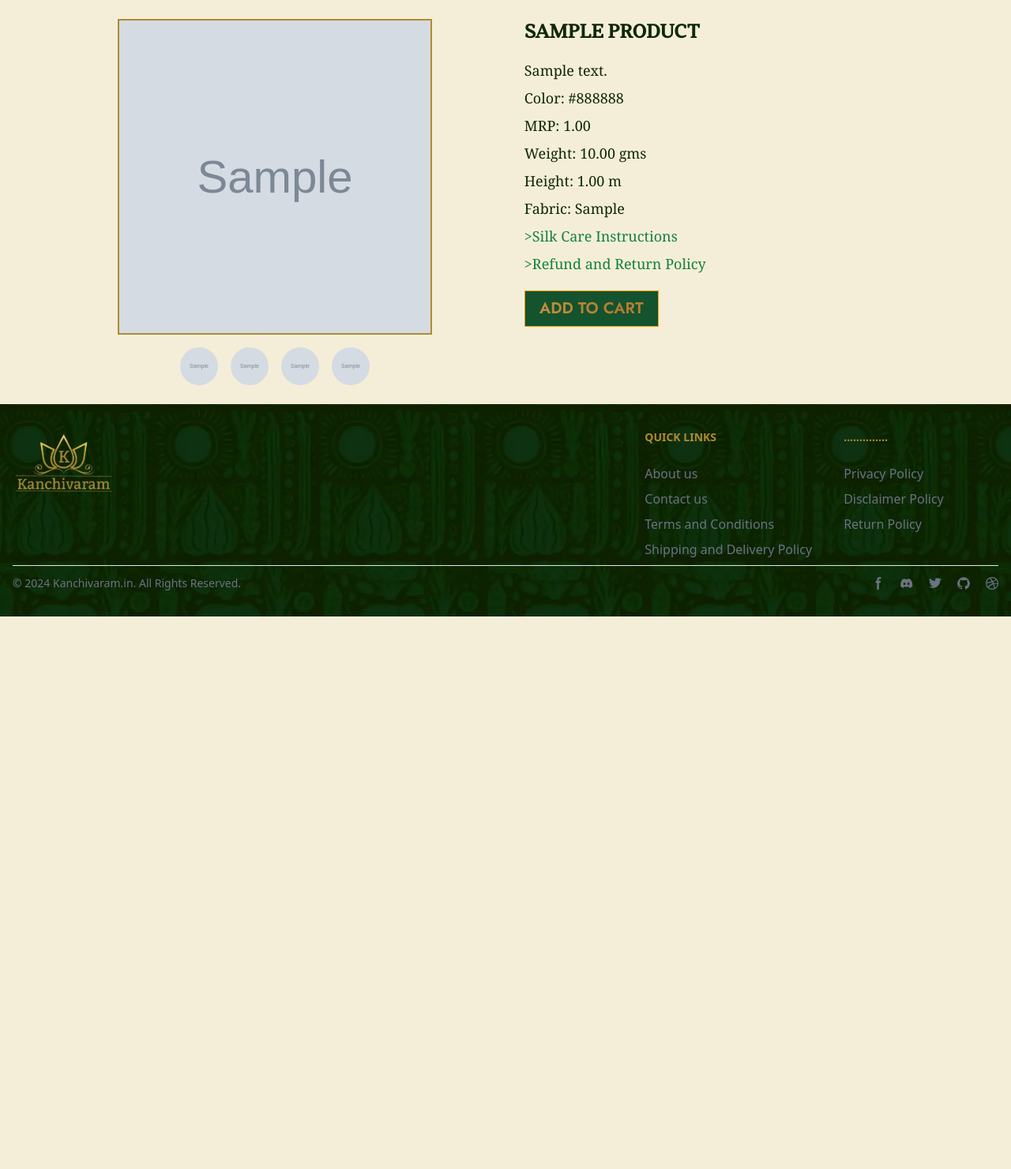
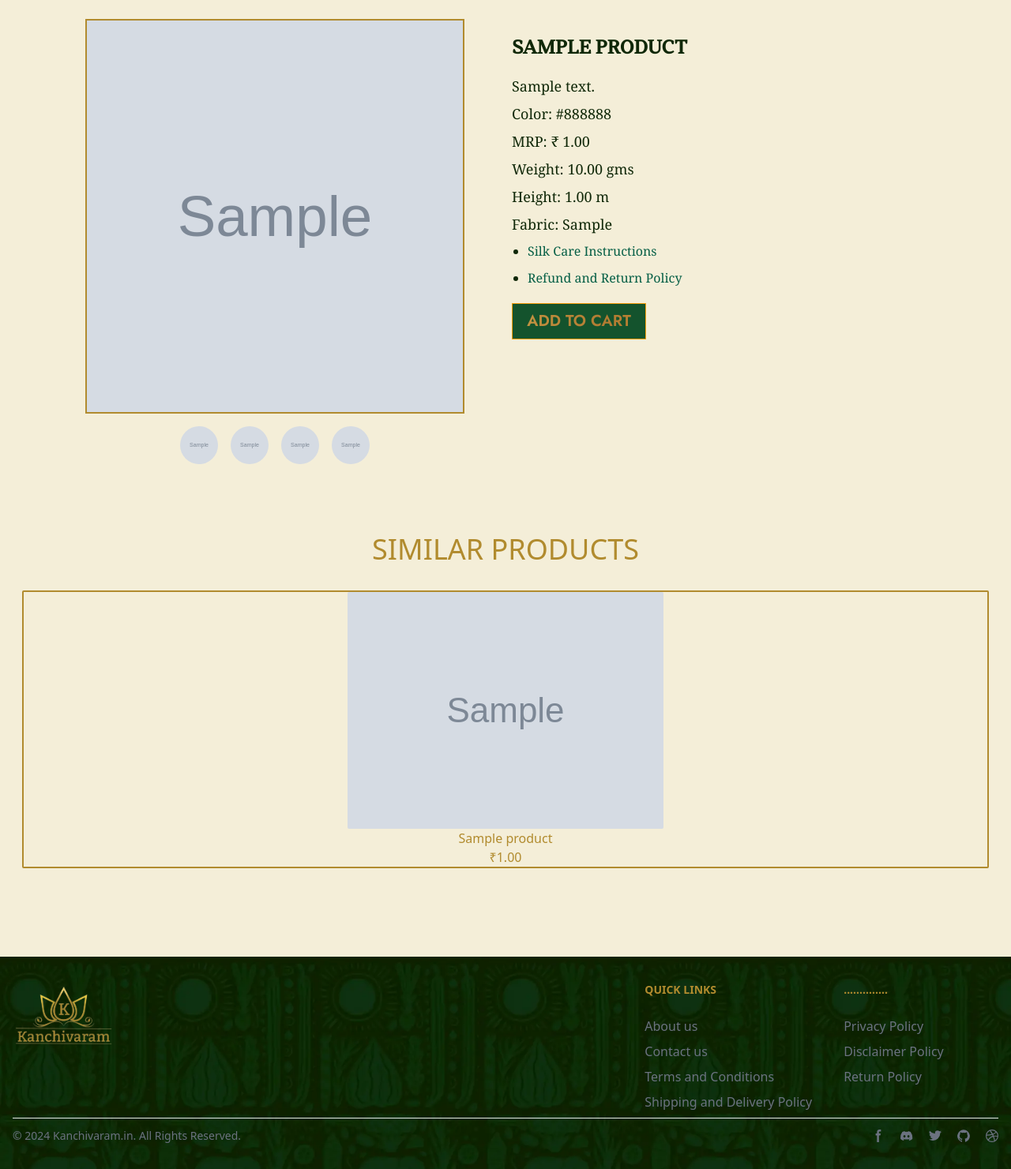
Before and after one commit to VarshaShaheen/Kanchivaram, a Django app: page /product/000/ in a window 1280 px wide. Shown: the whole page at 79% size. Before the commit the page ends 781 px from the top, so only its background shows below. Run offline with Django 5.2, Linux system fonts and the light colour scheme; tables that the repository leaves empty hold one stand-in row (values such as "Sample post"); grey boxes marked "Sample" are stand-in pictures; style sheets or scripts are compiled from the project's sources; some libraries are stand-ins or nearby versions.

Commit message:
similar products added

```diff
--- a/app/views.py
+++ b/app/views.py
@@ -79,7 +79,8 @@ def remove_from_cart(request, item_id):
 
 def product_detail(request, product_code):
     product = get_object_or_404(Product, code=product_code)
-    return render(request, 'app/product/product.html', {'product': product})
+    similar_products = Product.objects.all()
+    return render(request, 'app/product/product.html', {'product': product, 'similar_products': similar_products})
 
 
 def silk_care_instruction(request):
--- a/static/app/css/product.css
+++ b/static/app/css/product.css
@@ -1,3 +1,16 @@
+
+
+/* Initial state of the main image */
+.main-image {
+
+}
+
+/* Hover state */
+.main-image:hover {
+    background-size: 120%; /* Zoom in the background image */
+    /* Optional: Adjust background-position for a specific area or keep as center */
+}
+
 .product-container {
     max-width: 1200px;
     margin: auto;
@@ -15,10 +28,16 @@
 }
 
 .main-image {
-    width: 70%;
-    height: 400px;
     background-size: cover;
-    background-position: center;
+    transition: background-size 0.5s ease, background-position 0.5s ease; /* Smooth transition for zoom effect */
+    background-position: center center; /* Center the background image */
+    cursor: zoom-in; /* Change cursor to indicate zoom */
+    height: 500px;
+    width: 30rem;
+}
+
+.main-image:hover {
+    background-size: 200%; /* Zoom in the background image */
 }
 
 .image-thumbnails {
@@ -39,7 +58,7 @@
 
 .product-details {
     width: 100%;
-    padding: 0 16px;
+
 }
 
 .product-details h2 {
@@ -56,6 +75,25 @@
 .button-width{
     width: 170px;
 }
+
+.custom-bullets {
+    list-style-type: disc; /* Default bullet points */
+    padding-left: 20px; /* Ensure there’s space for bullet points */
+}
+
+.custom-bullets li {
+    margin-bottom: 10px; /* Space between list items */
+}
+
+.custom-bullets a {
+    text-decoration: none; /* Optional: Removes underline from links */
+    color: #065f46; /* Optional: Customize link color */
+}
+
+.custom-bullets a:hover {
+    text-decoration: underline; /* Optional: Underline on hover */
+}
+
 @media (min-width: 1024px) {
     .main-image-container, .product-details {
         width: 50%;
--- a/static/app/css/style.css
+++ b/static/app/css/style.css
@@ -200,7 +200,6 @@ body {
 }
 
 
-
 @media (max-width: 641px) {
     /*Navbar*/
     nav {
--- a/templates/app/product/product.html
+++ b/templates/app/product/product.html
@@ -4,7 +4,7 @@
     <link rel="stylesheet" href="{% static 'app/css/product.css' %}">
 {% endblock %}
 {% block content %}
-    <div class="product-container">
+    <div class="product-container ">
         <div class="main-image-container">
             <div id="mainImage" class="main-image border-2 border-[#b18b2e]"
                  style="background-image: url('{{ product.image_pallu.url }}');"></div>
@@ -32,24 +32,28 @@
             </div>
         </div>
 
-        <div class="product-details">
-            <h2 class="skema-font uppercase ">{{ product.name }}</h2>
-            <p class="font-serif">{{ product.description }}</p>
-            <p class="font-serif">Color: {{ product.color }}</p>
-            <p class="font-serif">MRP: {{ product.mrp }}</p>
-            <p class="font-serif">Weight: {{ product.weight }} gms</p>
-            <p class="font-serif">Height: {{ product.length }} m</p>
-            <p class="font-serif">Fabric: {{ product.fabric }}</p>
-            <a href="{% url 'silk_care_instruction' %}">
-                <p class="font-serif text-green-700">
-                    >Silk Care Instructions
-                </p>
-            </a>
-            <a href="{% url 'refund_and_return' %}">
-                <p class="font-serif text-green-700">
-                    >Refund and Return Policy
-                </p>
-            </a>
+        <div class="product-details ">
+            <h2 class="skema-font uppercase mt-5 ">{{ product.name }}</h2>
+            <div class="font-serif">
+                <p>{{ product.description }}</p>
+                <p>Color: {{ product.color }}</p>
+                <p>MRP: ₹ {{ product.mrp }}</p>
+                <p>Weight: {{ product.weight }} gms</p>
+                <p>Height: {{ product.length }} m</p>
+                <p>Fabric: {{ product.fabric }}</p>
+                <ul class="custom-bullets">
+                    <li>
+                        <a href="{% url 'silk_care_instruction' %}" class="text-green-700">
+                            Silk Care Instructions
+                        </a>
+                    </li>
+                    <li>
+                        <a href="{% url 'refund_and_return' %}" class="text-green-700">
+                            Refund and Return Policy
+                        </a>
+                    </li>
+                </ul>
+            </div>
             <div class="bg-green-900  margin-10 button-width">
                 <a href="{% url 'add_to_cart' product.id %}">
                     <button class="button-width border text-xl font-semibold border-amber-500 hover:shadow-xl hover:border-2 py-2 px-2 text-jost animation-text-gradient">
@@ -58,8 +62,8 @@
                 </a>
             </div>
         </div>
-
     </div>
+    {% include 'app/product/similiar.html' %}
 {% endblock %}
 
 {% block extra_js %}
--- /dev/null
+++ b/templates/app/product/similiar.html
@@ -0,0 +1,15 @@
+{% load static %}
+<div class="flex flex-col justify-center items-center  my-16 mx-4">
+    <h1 class="text-2xl lg:text-4xl uppercase">Similar Products</h1>
+    <div class="carousel-container">
+        {% for item in similar_products %}
+            <div class="carousel-slide mx-3 border-2 flex flex-col justify-center rounded-sm items-center border-[#b18b2e] ">
+                <a class="" href="{% url 'product_detail' item.code %}">
+                    <img src="{{ item.image_pallu.url }}" alt="" class=" rounded-sm">
+                    <h1 class="text-center">{{ item.name }}</h1>
+                    <h1 class="text-center">₹{{ item.mrp }}</h1>
+                </a>
+            </div>
+        {% endfor %}
+    </div>
+</div>
```
Also changed, not shown: static/app/img/beige_bg.webp.
